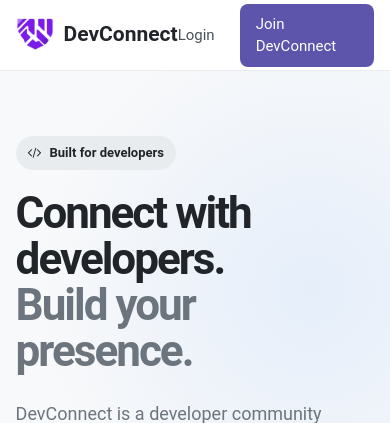
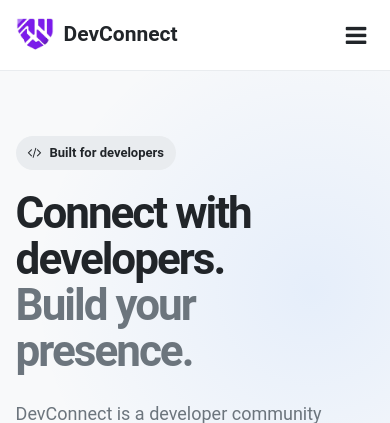
Before and after one commit to VanshJaiswalHub/devconnect, a PHP site: page / in a window 390 px wide. Shown: the top 423 px of the page. Run offline with PHP 8.4, Linux system fonts and the light colour scheme; data that the repository does not hold is empty.

Commit message:
Improve mobile navigation and responsive layout

```diff
--- a/assets/style.css
+++ b/assets/style.css
@@ -161,6 +161,127 @@ body {
     padding : 16px;
     margin-left: 15%;
     margin-top: 66px;
+}
+
+/* Hamburger button in the topbar */
+.mobile-menu-toggle {
+    display: none;
+    align-items: center;
+    justify-content: center;
+    padding: 8px;
+    border: none;
+    background: transparent;
+    color: white;
+    font-size: 23px;
+    line-height: 1;
+    cursor: pointer;
+}
+
+/* Sidebar and animation */
+.sidebar {
+    z-index: 200;
+    opacity: 1;
+    transform: translateX(0);
+    transition: transform 0.3s ease, opacity 0.3s ease;
+}
+
+/* Hidden sidebar */
+.sidebar.sidebar-hidden {
+    transform: translateX(-100%);
+    opacity: 0;
+    pointer-events: none;
+}
+
+/* Smooth content adjustment */
+.main-layout,
+.dashboard-main {
+    transition: margin-left 0.3s ease;
+}
+
+/* Desktop: reclaim space when sidebar is hidden */
+body.sidebar-is-hidden .main-layout,
+body.sidebar-is-hidden .dashboard-main {
+    margin-left: 0;
+}
+
+/* Mobile layout */
+@media (max-width: 768px) {
+    .sidebar {
+        width: 260px;
+        max-width: 85vw;
+    }
+
+    /* Hide sidebar by default on mobile */
+    .sidebar {
+        transform: translateX(-100%);
+        opacity: 0;
+        pointer-events: none;
+    }
+
+    /* Show sidebar when it is NOT hidden */
+    .sidebar:not(.sidebar-hidden) {
+        transform: translateX(0);
+        opacity: 1;
+        pointer-events: auto;
+    }
+
+    .main-layout,
+    .dashboard-main {
+        margin-left: 0;
+    }
+    .mobile-menu-toggle {
+        display: inline-flex;
+    }
+}
+
+/* Landing-page hamburger: hidden on desktop */
+.landing-menu-toggle {
+    display: none;
+    align-items: center;
+    justify-content: center;
+    padding: 8px;
+    border: none;
+    background: transparent;
+    color: inherit;
+    font-size: 24px;
+    cursor: pointer;
+}
+
+/* Mobile navigation */
+
+@media (max-width: 768px) {
+    .landing-nav .landing-container {
+        display: flex;
+        flex-wrap: wrap;
+        align-items: center;
+        justify-content: space-between;
+    }
+
+    .landing-nav .landing-menu-toggle {
+        display: inline-flex;
+    }
+
+    /* Closed by default */
+    .landing-nav .landing-nav-links {
+        display: none !important;
+        flex-basis: 100%;
+        flex-direction: column;
+        align-items: stretch;
+        gap: 12px;
+        padding: 16px 0;
+    }
+
+    /* Visible only after the hamburger is clicked */
+    .landing-nav .landing-nav-links.is-open {
+        display: flex !important;
+    }
+}
+
+@media (max-width: 768px) {
+    .landing-nav .landing-nav-links a {
+        display: block !important;
+        visibility: visible !important;
+    }
 }
 
 .dashboard-main {
@@ -1084,6 +1205,31 @@ body.auth-page {
 }
 
 
+/* World page: mobile layout */
+@media (max-width: 768px) {
+    .main-layout {
+        display: flex;
+        flex-direction: column;
+    }
+
+    .main-layout .posts-feed,
+    .main-layout .suggested-panel {
+        width: 100%;
+        max-width: 100%;
+    }
+
+    /* Posts first, suggested people below */
+    .main-layout .posts-feed {
+        order: 1;
+    }
+
+    .main-layout .suggested-panel {
+        order: 2;
+        margin-top: 20px;
+    }
+}
+
+
 /* =========================================================
    CONNECTIONS PAGE — connections.php
    ========================================================= */
--- a/components/sidebar.php
+++ b/components/sidebar.php
@@ -3,7 +3,7 @@ $current_page = basename($_SERVER['PHP_SELF']);
 ?>
 <body>
     <!-- Sidebar -->
-    <nav class="sidebar">
+    <nav class="sidebar" id="appSidebar" aria-label="Main navigation">
         <div class="sidebar-top">
             <div class="d-flex flex-column">
                 <a href="dashboard.php" class="nav-link <?php echo ($current_page === 'dashboard.php') ? 'active' : ' '; ?>">
--- a/index.php
+++ b/index.php
@@ -3,12 +3,7 @@
 require_once __DIR__ . '/includes/connection.php';
 
 // Fetch a few recent public posts for the landing page.
-$sql = "SELECT
-            posts.content,
-            posts.image_path,
-            posts.created_at,
-            users.username,
-            users.developer_role
+$sql = "SELECT posts.content, posts.image_path, posts.created_at, users.username, users.developer_role
         FROM posts
         JOIN users ON posts.user_id = users.id
         ORDER BY posts.created_at DESC
@@ -65,41 +60,15 @@ $postCountDisplay = approximateCount($postCount);
 <html lang="en">
 
 <head>
-
     <meta charset="UTF-8">
-
-    <meta
-        name="viewport"
-        content="width=device-width, initial-scale=1.0"
-    >
-
-    <meta
-        name="description"
-        content="DevConnect is a developer community where developers can share knowledge, discover other developers and build their professional presence."
-    >
-
-    <link
-        href="https://cdn.jsdelivr.net/npm/bootstrap@5.3.3/dist/css/bootstrap.min.css"
-        rel="stylesheet"
-    >
-
-    <link
-        rel="stylesheet"
-        href="https://cdnjs.cloudflare.com/ajax/libs/font-awesome/4.7.0/css/font-awesome.min.css"
-    >
-
-    <link
-        rel="stylesheet"
-        href="assets/style.css"
-    >
-
-    <link
-        rel="icon"
-        href="assets/images/favicon.ico"
-    >
-
+    <meta name="viewport" content="width=device-width, initial-scale=1.0">
+    <meta name="description" content="DevConnect is a developer community where developers can share knowledge, discover other developers and build their professional presence.">
+    <link href="https://cdn.jsdelivr.net/npm/bootstrap@5.3.3/dist/css/bootstrap.min.css" rel="stylesheet">
+    <link rel="stylesheet" href="https://cdnjs.cloudflare.com/ajax/libs/font-awesome/4.7.0/css/font-awesome.min.css">
+    <link rel="stylesheet" href="assets/style.css">
+    <link rel="icon" href="assets/images/favicon.ico">
+    <script src="assets/script.js" defer></script>
     <title>DevConnect - Connect. Build. Grow.</title>
-
 </head>
 
 <body class="landing-page">
@@ -111,18 +80,21 @@ $postCountDisplay = approximateCount($postCount);
         <div class="landing-container">
 
             <a href="index.php" class="landing-logo">
-
-                <img
-                    src="assets/images/logo.png"
-                    alt="DevConnect"
-                >
-
+                <img src="assets/images/logo.png" alt="DevConnect">
                 <span>DevConnect</span>
-
             </a>
 
+             <!-- Mobile hamburger -->
+            <button type="button" class="landing-menu-toggle"
+                id="landingMenuToggle"
+                aria-label="Toggle navigation"
+                aria-controls="landingNavLinks"
+                aria-expanded="false"
+            >
+                <i class="fa fa-bars" aria-hidden="true"></i>
+            </button>
 
-            <div class="landing-nav-links">
+            <div class="landing-nav-links" id = "landingNavLinks">
 
                 <a href="#community">Community</a>
 
@@ -151,10 +123,7 @@ $postCountDisplay = approximateCount($postCount);
 
             <div class="hero-content">
 
-                <span class="hero-label">
-                    <i class="fa fa-code"></i>
-                    Built for developers
-                </span>
+                <span class="hero-label"> <i class="fa fa-code"></i>Built for developers </span>
 
 
                 <h1>
@@ -579,11 +548,7 @@ $postCountDisplay = approximateCount($postCount);
 
             <div class="landing-logo">
 
-                <img
-                    src="assets/images/logo.png"
-                    alt="DevConnect"
-                >
-
+                <img src="assets/images/logo.png" alt="DevConnect" >
                 <span>DevConnect</span>
 
             </div>
```
Also changed, not shown: assets/script.js (+71 -0 lines), components/topbar.php (+12 -1 lines), connections.php (+0 -77 lines), README.md.
